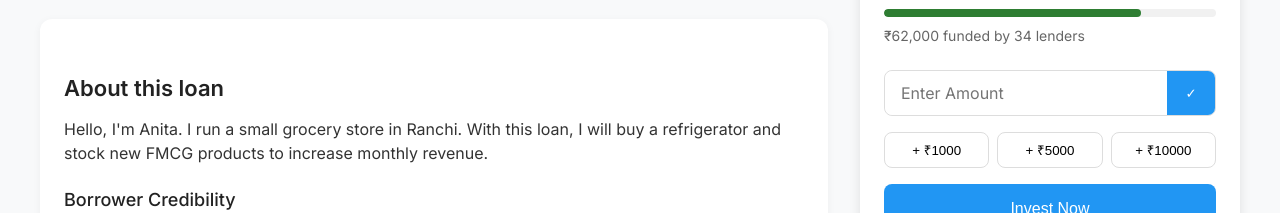
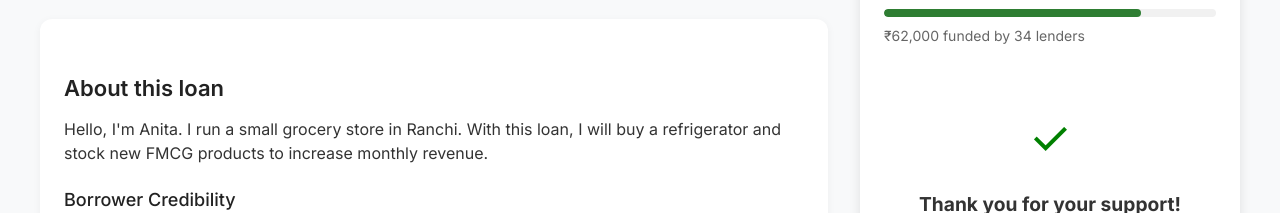
Before and after one commit to khuswant18/LendMate, a React (Vite) app: page /borrowerProfile in a window 1280 px wide. Both pictures are taken after a click on the button "Invest Now". Shown: the part 587-800 px from the top of the page. Built offline with nearby package versions, Linux system fonts and the light colour scheme.

Commit message:
Invest Button Updated

```diff
--- a/src/Pages/BorrowerCards/BorrowerCard.css
+++ b/src/Pages/BorrowerCards/BorrowerCard.css
@@ -1,6 +1,3 @@
-/* BorrowerDirectory.css */
-
-/* Main container */
 .borrower-directory {
     max-width: 1200px;
     margin: 0 auto;
@@ -10,7 +7,6 @@
     background-color: #f8f9fa;
   }
 
-  /* Header styles */
   .directory-header {
     text-align: center;
     margin-bottom: 30px;
@@ -29,7 +25,7 @@
     margin: 0 auto;
   }
 
-  /* Filter section */
+
   .filter-section {
     background-color: white;
     border-radius: 8px;
@@ -44,7 +40,7 @@
     gap: 20px;
   }
 
-  /* Category filter chips */
+
   .category-filters {
     display: flex;
     flex-wrap: nowrap;
@@ -134,7 +130,7 @@
     }
   }
 
-  /* Borrower card */
+
   .borrower-card {
     background-color: white;
     border-radius: 8px;
@@ -159,7 +155,7 @@
   .borrower-photo img {
     width: 100%;
     height: 100%;
-    object-fit: cover;
+    object-fit: contain;
   }
 
   .borrower-info {
@@ -287,3 +283,41 @@
   .category-filters::-webkit-scrollbar-thumb:hover {
     background: #a8a8a8;
   }
+
+  .confirmation-message {
+    display: flex;
+    flex-direction: column;
+    align-items: center;
+    justify-content: center;
+    padding: 2rem;
+    text-align: center;
+    animation: fadeIn 0.6s ease-in-out;
+  }
+
+  .tick-icon {
+    font-size: 3rem;
+    color: green;
+    margin-bottom: 1rem;
+    animation: popIn 0.3s ease;
+  }
+
+  .confirmation-text {
+    font-size: 1.2rem;
+    font-weight: bold;
+    margin-bottom: 0.5rem;
+  }
+
+  .confirmation-review {
+    font-size: 1rem;
+    color: #555;
+  }
+
+  @keyframes popIn {
+    0% { transform: scale(0); opacity: 0; }
+    100% { transform: scale(1); opacity: 1; }
+  }
+
+  @keyframes fadeIn {
+    from { opacity: 0; transform: translateY(10px); }
+    to { opacity: 1; transform: translateY(0); }
+  }
--- a/src/Pages/BorrowerProfile/BorrowerProfile.jsx
+++ b/src/Pages/BorrowerProfile/BorrowerProfile.jsx
@@ -77,9 +77,10 @@ const StarRating = ({ rating }) => {
 
 const BorrowerProfile = () => {
   const [investmentAmount, setInvestmentAmount] = useState("")
+  const [investmentConfirmed, setInvestmentConfirmed] = useState(false)
 
   const handleInvest = () => {
-    alert(`You are investing ₹${investmentAmount || borrowerData.amountSought} in ${borrowerData.businessName}`)
+    setInvestmentConfirmed(true)
   }
 
   const selectAmount = (amount) => {
@@ -90,7 +91,6 @@ const BorrowerProfile = () => {
 
   return (
     <div className="borrower-profile">
-
       <div className="hero-section">
         <div className="profile-content">
           <h1>{borrowerData.businessName}</h1>
@@ -104,9 +104,6 @@ const BorrowerProfile = () => {
 
       <div className="main-content">
         <div className="left-column">
-
-
-
           <div className="ratings-section">
             <div className="rating-header">
               <div className="rating-stars">
@@ -179,6 +176,13 @@ const BorrowerProfile = () => {
               </div>
             </div>
 
+            {investmentConfirmed ? (
+              <div className="confirmation-message">
+                <div className="tick-icon">✓</div>
+                <p className="confirmation-text">Thank you for your support!</p>
+                <p className="confirmation-review">You can check updates under “My Investments” tab.</p>
+              </div>
+            ) : (
               <div className="investment-form">
                 <div className="amount-input-container">
                   <input
@@ -204,11 +208,10 @@ const BorrowerProfile = () => {
                   Verified by community reviewers
                 </div>
               </div>
-
+            )}
           </div>
         </div>
       </div>
-
     </div>
   )
 }
```
Lines whose indentation alone changed are shown as unchanged.
